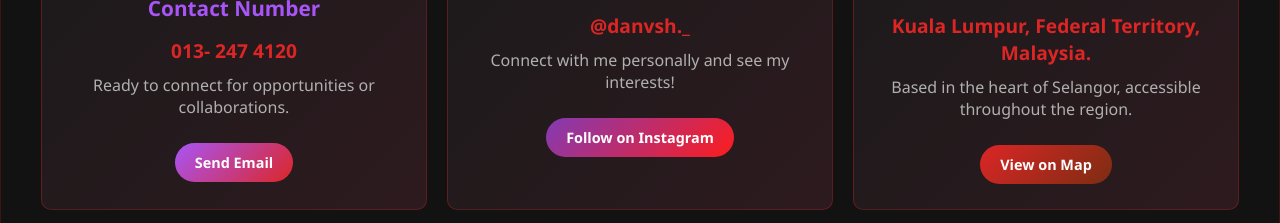
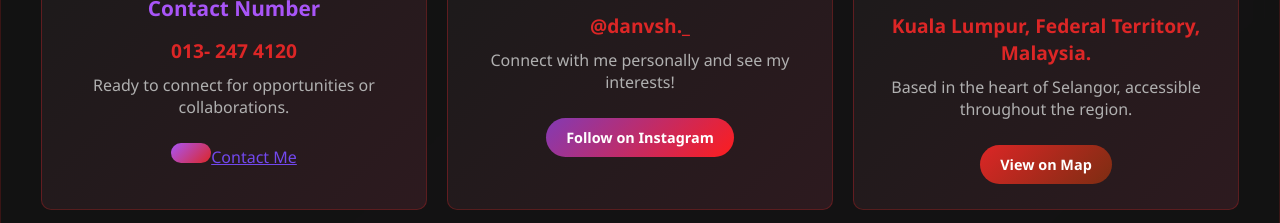
Before and after one commit to danish-commit/DanishResume, a plain HTML site: page contact.html in a window 1280 px wide. Shown: the part 577-800 px from the top of the page. Drawn offline with Linux system fonts and the light colour scheme.

Commit message:
Modify contact.html with updated contact details
Updated contact information and added a WhatsApp link.

```diff
--- a/contact.html
+++ b/contact.html
@@ -43,7 +43,8 @@
                         <h3 style="color: #a855f7; margin-bottom: 15px;">Contact Number</h3>
                         <p style="font-weight: bold; color: #dc2626; font-size: 1.2em; margin-bottom: 10px;">013- 247 4120</p>
                         <p style="color: #b0b0b0; margin-bottom: 15px;">Ready to connect for opportunities or collaborations.</p>
-                        <a href="mailto:danishkal17@gmail.com" style="display: inline-block; margin-top: 10px; padding: 10px 20px; background: linear-gradient(135deg, #a855f7 0%, #dc2626 100%); color: white; text-decoration: none; border-radius: 25px; font-weight: bold; font-size: 0.9em;">Send Email</a>
+                        <a href="mailto:danishkal17@gmail.com" style="display: inline-block; margin-top: 10px; padding: 10px 20px; background: linear-gradient(135deg, #a855f7 0%, #dc2626 100%); color: white; text-decoration: none; border-radius: 25px; font-weight: bold; font-size: 0.9em;">
+                            <a href="https://wa.me/60132474120">Contact Me</a>
                     </div>
 
                     <div class="contact-card">
```
